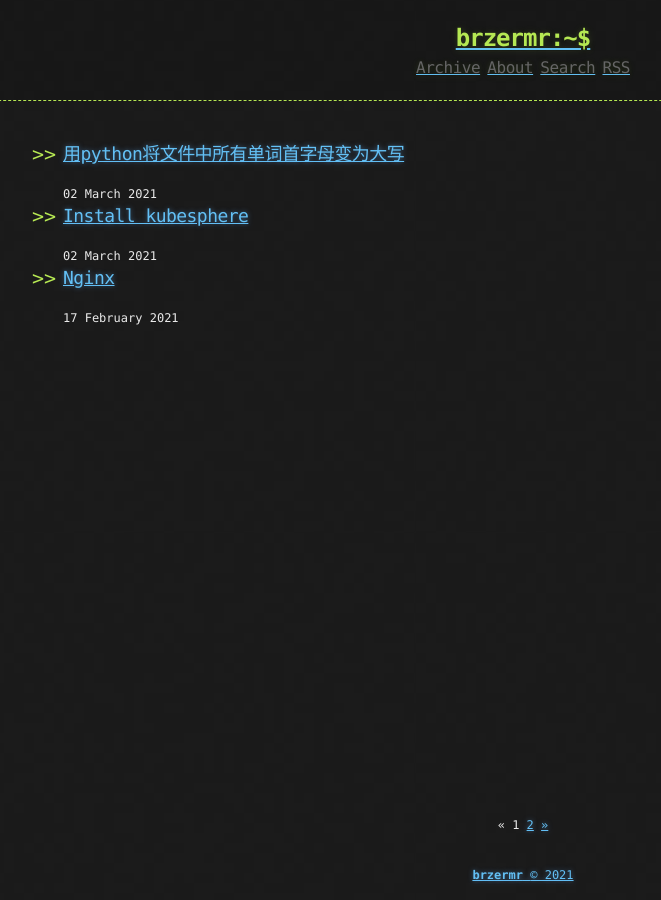
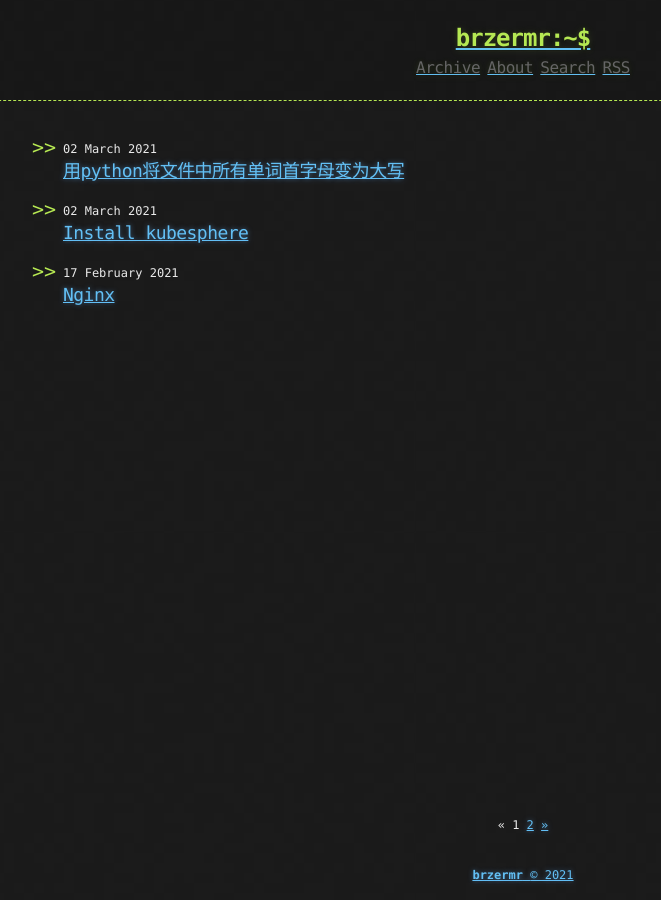
Before and after one commit to brzermr/brzermr.github.io, a Jekyll site: the page built from index.html, in a window 1280 px wide. Shown: the whole page, without its empty margins (117-778 px from the left). Built offline with Jekyll 4.4.1, drawn with Linux system fonts in a browser that asks for light colours; the list of posts is cut into pages by our own code.

Commit message:
Update index.html

```diff
--- a/index.html
+++ b/index.html
@@ -5,8 +5,8 @@ layout: default
 <ul>
     {% for post in paginator.posts %}
       <li>
+          <time datetime="{{ post.date | date_to_xmlschema }}">{{ post.date | date_to_long_string }}</time>
           <h2><a href="{{ post.url | prepend: site.baseurl | replace: '//', '/' }}">{{ post.title }}</a></h2>
-          <time datetime="{{ post.date | date_to_xmlschema }}">{{ post.date | date_to_long_string }}</time>
           <!-- <p>{{ post.content | strip_html | truncatewords:10 }}</p> -->
       </li>
     {% endfor %}
```
